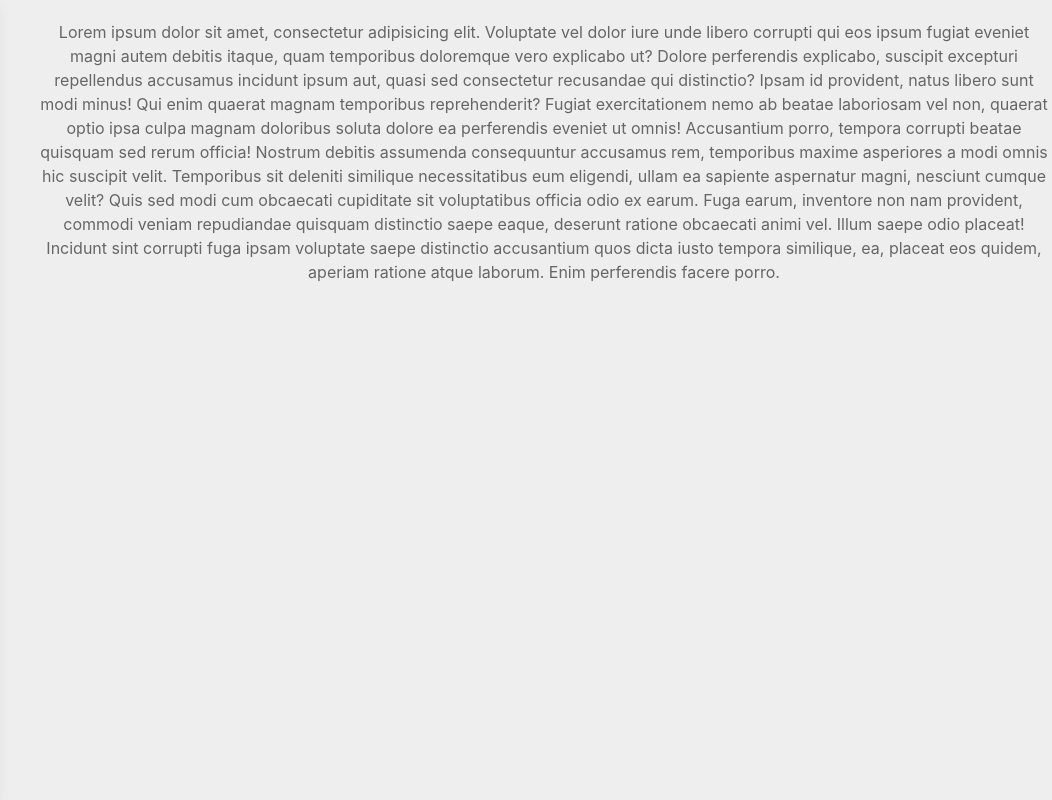
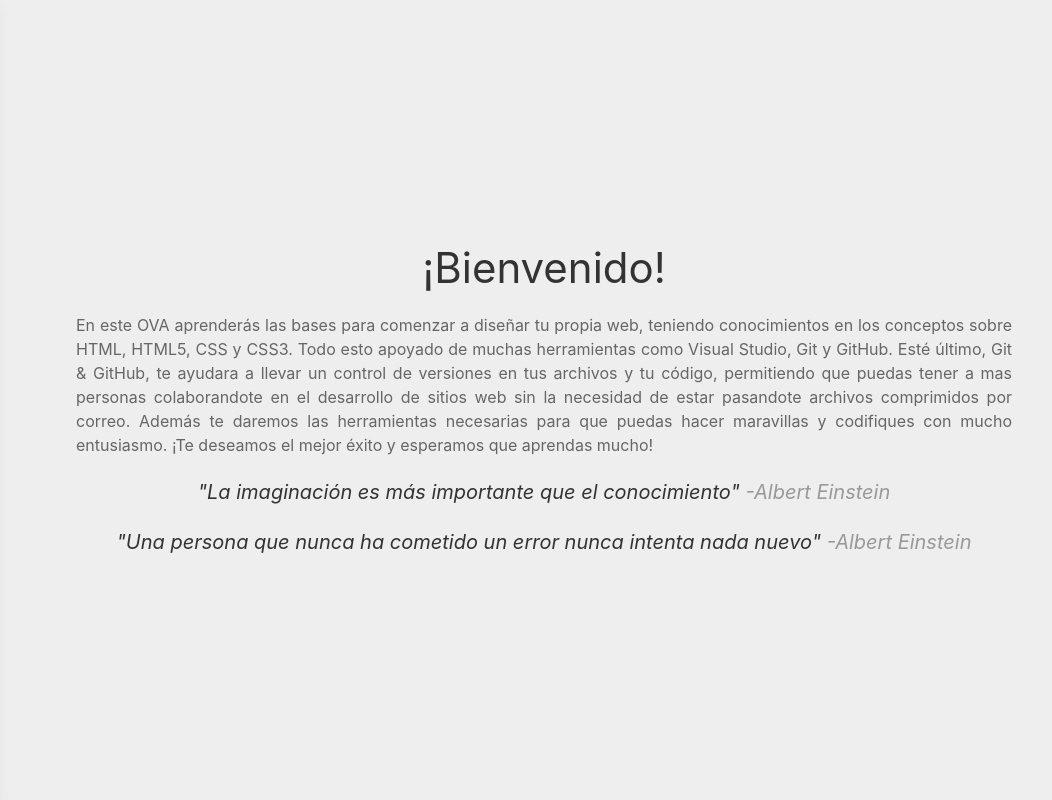
Before and after one commit to mavega998/DSW-MichaelVega, a plain HTML site: page home.html in a window 1280 px wide. Shown: the full height of the page, 228-1280 px from the left. Drawn offline with nearby package versions, Linux system fonts and the light colour scheme.

Commit message:
Añadiendo texto de introducción

```diff
--- a/home.html
+++ b/home.html
@@ -16,8 +16,10 @@
 <body>
     <div class="uk-child-width-expand@s uk-text-center uk-height-viewport" uk-grid>
         <div class="uk-width-1-5 uk-card uk-card-secondary uk-visible@m">
-            <img src="https://informacion.unad.edu.co/images/acerca%20de%20la%20unad/simbolos/logo_vertical.png"
-                alt="Logo UNAD" class="uk-padding-small uk-margin-small-top bg-white" uk-img>
+            <a href="home.html">
+                <img src="https://informacion.unad.edu.co/images/acerca%20de%20la%20unad/simbolos/logo_vertical.png"
+                    alt="Logo UNAD" class="uk-padding-small uk-margin-small-top bg-white" uk-img>
+            </a>
             <div class="uk-margin-small-top uk-text-center">
                 <div>
                     <strong>OVA Diseño Web</strong>
@@ -45,42 +47,47 @@
             <div class="uk-flex uk-flex-between uk-hidden@s">
                 <img src="https://informacion.unad.edu.co/images/acerca%20de%20la%20unad/simbolos/logo_vertical.png"
                     alt="Logo UNAD" width="80">
-                <button class="uk-button uk-button-primary" type="button"
-                    uk-toggle="target: #offcanvas-usage">Menú</button>
+                <button class="uk-button uk-button-primary" type="button" uk-toggle="target: #offcanvas-usage">
+                    <span uk-icon="icon: menu;"></span>
+                </button>
             </div>
-            <p>
-                Lorem ipsum dolor sit amet, consectetur adipisicing elit. Voluptate vel dolor iure unde libero corrupti
-                qui
-                eos ipsum fugiat eveniet magni autem debitis itaque, quam temporibus doloremque vero explicabo ut?
-                Dolore perferendis explicabo, suscipit excepturi repellendus accusamus incidunt ipsum aut, quasi sed
-                consectetur recusandae qui distinctio? Ipsam id provident, natus libero sunt modi minus! Qui enim
-                quaerat
-                magnam temporibus reprehenderit?
-                Fugiat exercitationem nemo ab beatae laboriosam vel non, quaerat optio ipsa culpa magnam doloribus
-                soluta
-                dolore ea perferendis eveniet ut omnis! Accusantium porro, tempora corrupti beatae quisquam sed rerum
-                officia!
-                Nostrum debitis assumenda consequuntur accusamus rem, temporibus maxime asperiores a modi omnis hic
-                suscipit
-                velit. Temporibus sit deleniti similique necessitatibus eum eligendi, ullam ea sapiente aspernatur
-                magni,
-                nesciunt cumque velit?
-                Quis sed modi cum obcaecati cupiditate sit voluptatibus officia odio ex earum. Fuga earum, inventore non
-                nam
-                provident, commodi veniam repudiandae quisquam distinctio saepe eaque, deserunt ratione obcaecati animi
-                vel.
-                Illum saepe odio placeat! Incidunt sint corrupti fuga ipsam voluptate saepe distinctio accusantium quos
-                dicta iusto tempora similique, ea, placeat eos quidem, aperiam ratione atque laborum. Enim perferendis
-                facere porro.
-            </p>
+            <div class="uk-container uk-margin-auto-vertical">
+                <h1>¡Bienvenido!</h1>
+                <p class="uk-text-justify">
+                    En este OVA aprenderás las bases para comenzar a diseñar tu propia web, teniendo conocimientos en
+                    los
+                    conceptos sobre HTML, HTML5, CSS y CSS3.
+
+                    Todo esto apoyado de muchas herramientas como Visual Studio, Git y GitHub. Esté último, Git &
+                    GitHub, te
+                    ayudara a llevar un control de versiones en tus archivos y tu código, permitiendo que puedas tener a
+                    mas
+                    personas colaborandote en el desarrollo de sitios web sin la necesidad de estar pasandote archivos
+                    comprimidos por correo.
+
+                    Además te daremos las herramientas necesarias para que puedas hacer maravillas y codifiques con
+                    mucho
+                    entusiasmo.
+
+                    ¡Te deseamos el mejor éxito y esperamos que aprendas mucho!
+                </p>
+                <blockquote>
+                    "La imaginación es más importante que el conocimiento" <i class="uk-text-muted">-Albert Einstein</i>
+                </blockquote>
+                <blockquote>
+                    "Una persona que nunca ha cometido un error nunca intenta nada nuevo" <i class="uk-text-muted">-Albert Einstein</i>
+                </blockquote>
+            </div>
         </div>
     </div>
 
     <div id="offcanvas-usage" uk-offcanvas="overlay: true">
         <div class="uk-offcanvas-bar">
             <button class="uk-offcanvas-close" type="button" uk-close></button>
-            <img src="https://informacion.unad.edu.co/images/acerca%20de%20la%20unad/simbolos/logo_vertical.png"
-                alt="Logo UNAD" class="uk-padding bg-white" uk-img>
+            <a href="home.html">
+                <img src="https://informacion.unad.edu.co/images/acerca%20de%20la%20unad/simbolos/logo_vertical.png"
+                    alt="Logo UNAD" class="uk-padding bg-white" uk-img>
+            </a>
             <div class="uk-margin-small-top">
                 <div class="uk-text-center">
                     <strong>OVI Diseño Web</strong>
```
